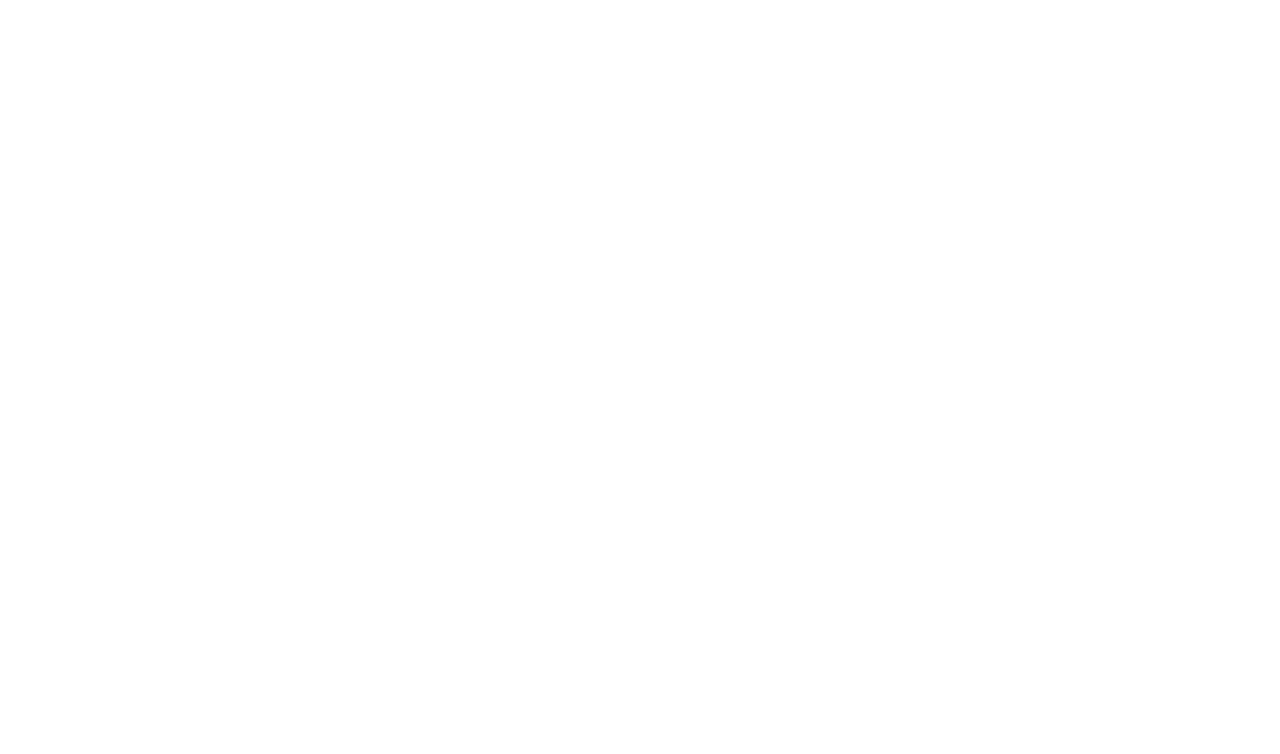
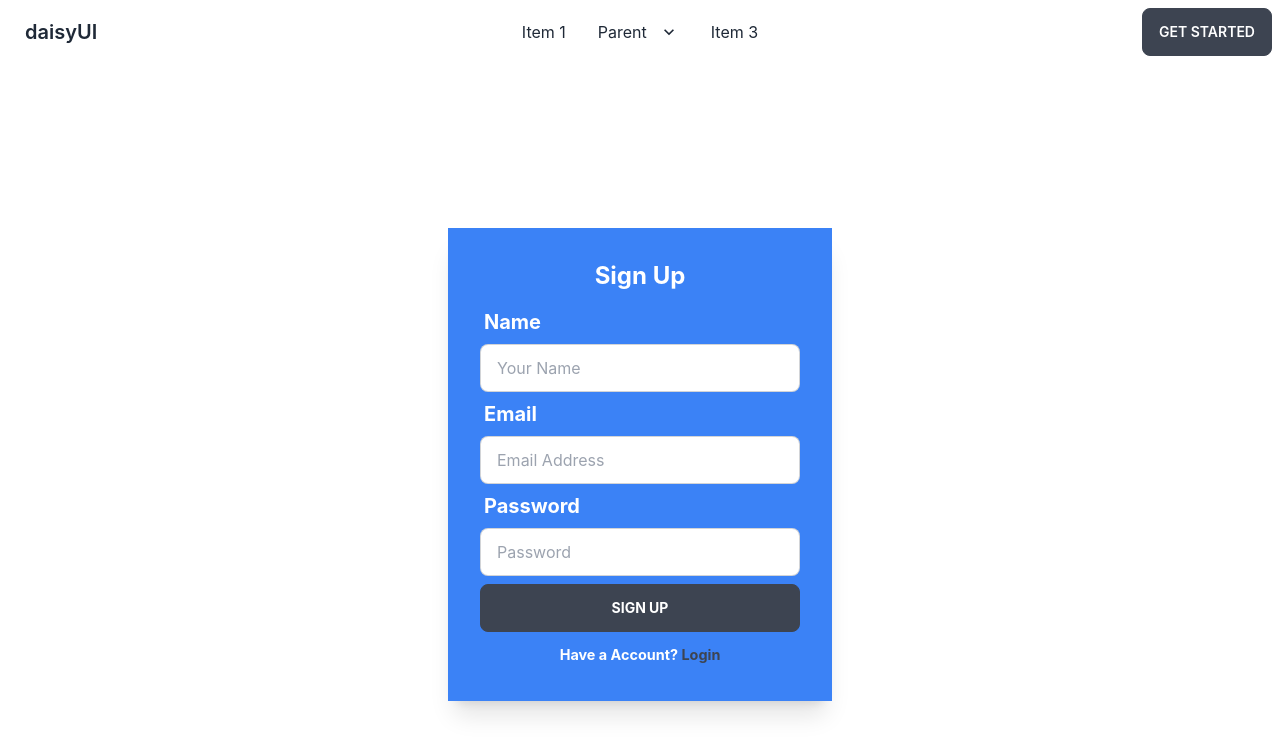
Before and after one commit to tayefulislam/to-do-list1, a React (Create React App) app: page /register in a window 1280 px wide. Before the commit this address had no page. Shown: the top 754 px of the page. Built offline with nearby package versions, Linux system fonts and the light colour scheme.

Commit message:
login and signup design competed

```diff
--- a/package.json
+++ b/package.json
@@ -11,6 +11,7 @@
     "react": "^18.1.0",
     "react-dom": "^18.1.0",
     "react-firebase-hooks": "^5.0.3",
+    "react-hook-form": "^7.31.1",
     "react-router-dom": "^6.3.0",
     "react-scripts": "5.0.1",
     "react-toastify": "^9.0.1",
--- a/src/App.js
+++ b/src/App.js
@@ -2,8 +2,14 @@
 import './App.css';
 import { Route, Routes } from 'react-router-dom';
 import Home from './Pages/Home';
+import SignUp from './Pages/SignUp';
+import Login from './Pages/Login';
+import Header from './Pages/Header';
 
 function App() {
+
+
+
 
 
 
@@ -13,9 +19,14 @@
   return (
     <div className="App">
 
+      <Header></Header>
+
 
       <Routes>
         <Route path='/' element={<Home></Home>}></Route>
+
+        <Route path='login' element={<Login></Login>}></Route>
+        <Route path='register' element={<SignUp></SignUp>}></Route>
       </Routes>
 
 
--- /dev/null
+++ b/src/Pages/Header.js
@@ -0,0 +1,51 @@
+import React from 'react';
+
+const Header = () => {
+    return (
+        <div class="navbar bg-base-100">
+            <div class="navbar-start">
+                <div class="dropdown">
+                    <label tabindex="0" class="btn btn-ghost lg:hidden">
+                        <svg xmlns="http://www.w3.org/2000/svg" class="h-5 w-5" fill="none" viewBox="0 0 24 24" stroke="currentColor"><path stroke-linecap="round" stroke-linejoin="round" stroke-width="2" d="M4 6h16M4 12h8m-8 6h16" /></svg>
+                    </label>
+                    <ul tabindex="0" class="menu menu-compact dropdown-content mt-3 p-2 shadow bg-base-100 rounded-box w-52">
+                        <li><a>Item 1</a></li>
+                        <li tabindex="0">
+                            <a class="justify-between">
+                                Parent
+                                <svg class="fill-current" xmlns="http://www.w3.org/2000/svg" width="24" height="24" viewBox="0 0 24 24"><path d="M8.59,16.58L13.17,12L8.59,7.41L10,6L16,12L10,18L8.59,16.58Z" /></svg>
+                            </a>
+                            <ul class="p-2">
+                                <li><a>Submenu 1</a></li>
+                                <li><a>Submenu 2</a></li>
+                            </ul>
+                        </li>
+                        <li><a>Item 3</a></li>
+                    </ul>
+                </div>
+                <a class="btn btn-ghost normal-case text-xl">daisyUI</a>
+            </div>
+            <div class="navbar-center hidden lg:flex">
+                <ul class="menu menu-horizontal p-0">
+                    <li><a>Item 1</a></li>
+                    <li tabindex="0">
+                        <a>
+                            Parent
+                            <svg class="fill-current" xmlns="http://www.w3.org/2000/svg" width="20" height="20" viewBox="0 0 24 24"><path d="M7.41,8.58L12,13.17L16.59,8.58L18,10L12,16L6,10L7.41,8.58Z" /></svg>
+                        </a>
+                        <ul class="p-2">
+                            <li><a>Submenu 1</a></li>
+                            <li><a>Submenu 2</a></li>
+                        </ul>
+                    </li>
+                    <li><a>Item 3</a></li>
+                </ul>
+            </div>
+            <div class="navbar-end">
+                <a class="btn">Get started</a>
+            </div>
+        </div>
+    );
+};
+
+export default Header;
--- a/src/Pages/Login.js
+++ b/src/Pages/Login.js
@@ -1,9 +1,82 @@
 import React from 'react';
+import { Link } from 'react-router-dom';
 
 const Login = () => {
+    const handleSubmit = (event) => {
+
+        event.preventDefault()
+
+
+
+
+
+
+    }
+
+
+
     return (
         <div>
-            <h1>Login</h1>
+            <div className='flex justify-center items-center h-screen'>
+                <div className="card w-96 bg-base-100 shadow-xl">
+                    <div className="card-body bg-blue-500">
+                        <h2 className="text-center text-2xl font-bold text-white">Sign Up</h2>
+
+
+                        <form onSubmit={handleSubmit} >
+
+
+
+
+                            <div className="form-control w-full max-w-xs">
+                                <label className="label">
+                                    <span className="label-text  text-white font-bold text-xl">Email</span>
+
+                                </label>
+
+                                <input type="text"
+                                    placeholder="Email Address"
+                                    className="input input-bordered w-full max-w-xs"
+
+                                />
+
+
+
+                            </div>
+                            <div className="form-control w-full max-w-xs">
+                                <label className="label">
+                                    <span className="label-text  text-white font-bold text-xl">Password</span>
+
+                                </label>
+
+                                <input type="password"
+                                    placeholder="Password"
+                                    className="input input-bordered w-full max-w-xs"
+
+
+
+                                />
+
+
+                            </div>
+
+
+                            <input className='  btn btn-glass w-full max-w-xs mt-2 font-bold text-white' type="submit" value="Login" />
+
+                        </form>
+
+                        <p className='text-lg text-white font-bold'><small>Don't Have a Account? <Link className='text-neutral' to='/register'>SignUp</Link ></small></p>
+
+
+
+
+
+                    </div>
+                </div>
+            </div>
+
+
+
 
         </div>
     );
--- a/src/Pages/SignUp.js
+++ b/src/Pages/SignUp.js
@@ -0,0 +1,96 @@
+import React from 'react';
+
+import { Link } from 'react-router-dom';
+
+
+
+
+const handleSubmit = (event) => {
+
+    event.preventDefault()
+
+
+
+
+
+
+}
+
+const SignUp = () => {
+
+    return (
+        <div className='flex justify-center items-center h-screen'>
+            <div className="card w-96 bg-base-100 shadow-xl">
+                <div className="card-body bg-blue-500">
+                    <h2 className="text-center text-2xl font-bold text-white">Sign Up</h2>
+
+
+                    <form onSubmit={handleSubmit} >
+
+                        <div className="form-control w-full max-w-xs">
+                            <label className="label">
+                                <span className="label-text text-white font-bold text-xl">Name</span>
+
+                            </label>
+
+                            <input type="text"
+                                placeholder="Your Name"
+                                className="input input-bordered w-full max-w-xs"
+
+
+
+                            />
+
+
+
+                        </div>
+                        <div className="form-control w-full max-w-xs">
+                            <label className="label">
+                                <span className="label-text  text-white font-bold text-xl">Email</span>
+
+                            </label>
+
+                            <input type="text"
+                                placeholder="Email Address"
+                                className="input input-bordered w-full max-w-xs"
+
+                            />
+
+
+
+                        </div>
+                        <div className="form-control w-full max-w-xs">
+                            <label className="label">
+                                <span className="label-text  text-white font-bold text-xl">Password</span>
+
+                            </label>
+
+                            <input type="password"
+                                placeholder="Password"
+                                className="input input-bordered w-full max-w-xs"
+
+
+
+                            />
+
+
+                        </div>
+
+
+                        <input className='  btn btn-glass w-full max-w-xs mt-2 font-bold text-white' type="submit" value="Sign Up" />
+
+                    </form>
+
+                    <p className='text-lg text-white font-bold'><small>Have a Account? <Link className='text-neutral' to='/login'>Login</Link ></small></p>
+
+
+
+
+
+                </div>
+            </div>
+        </div>
+    );
+};
+
+export default SignUp;
```
Also changed, not shown: 1 other file (tests, documents, lock files or other folders).
